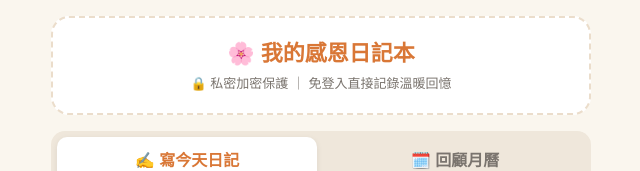
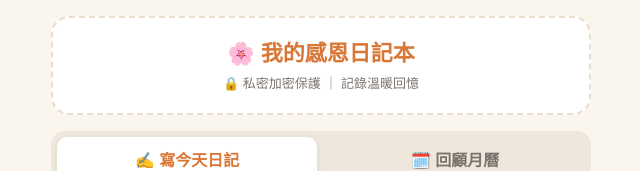
Before and after one commit to KeepaGratitudeJournal/21, a plain HTML site: page index.html in a window 1280 px wide. Shown: the top 171 px of the page, without its empty margins (319-959 px from the left). Drawn offline with nearby package versions, Linux system fonts and the light colour scheme; a web font is replaced by a local one.

Commit message:
Update index.html

```diff
--- a/index.html
+++ b/index.html
@@ -380,7 +380,7 @@
   <div class="container">
     <header class="header">
       <h1>🌸 我的感恩日記本</h1>
-      <p>🔒 私密加密保護 ｜ 免登入直接記錄溫暖回憶</p>
+      <p>🔒 私密加密保護 ｜ 記錄溫暖回憶</p>
     </header>
 
     <div class="nav-tabs">
```
